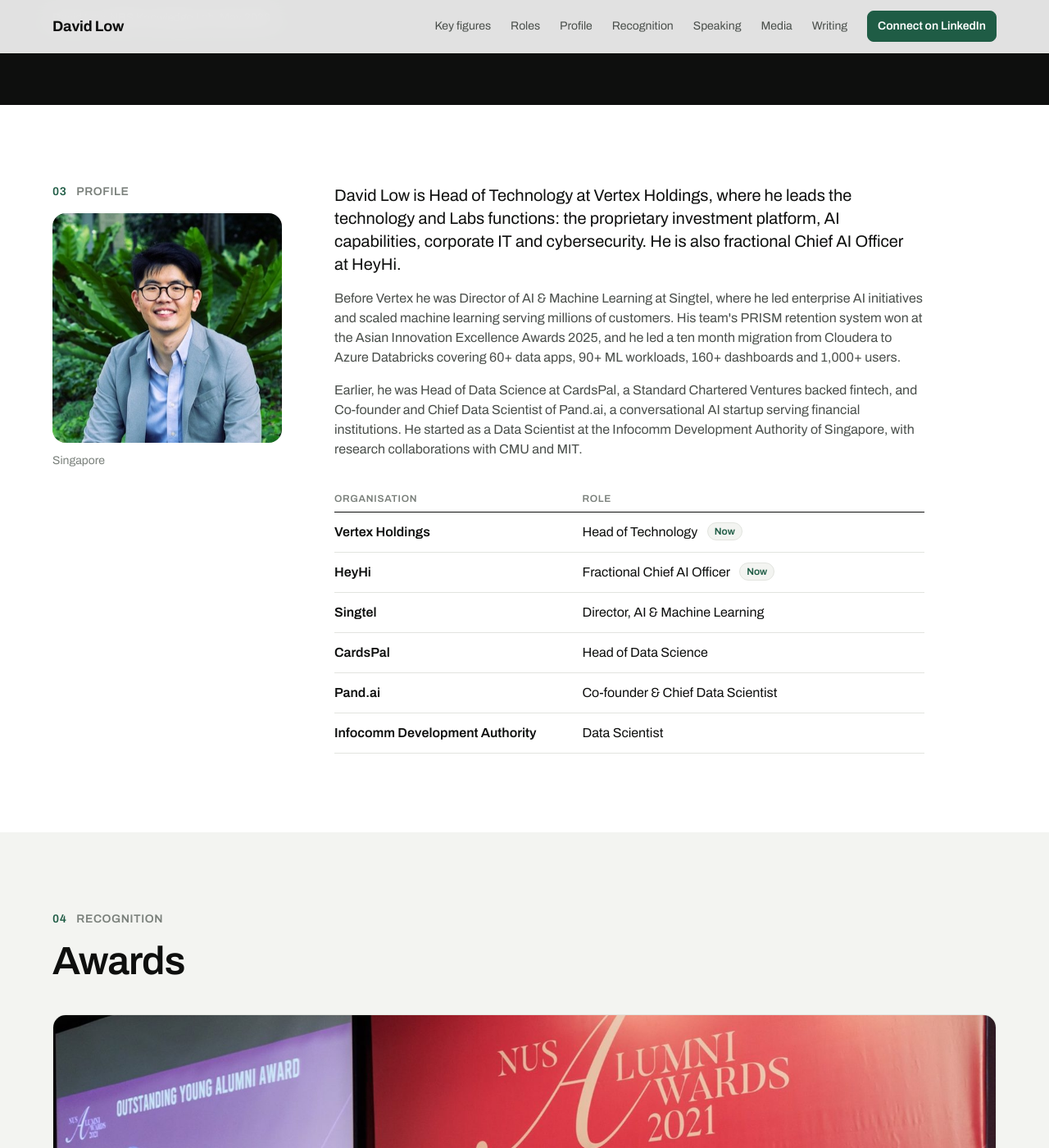
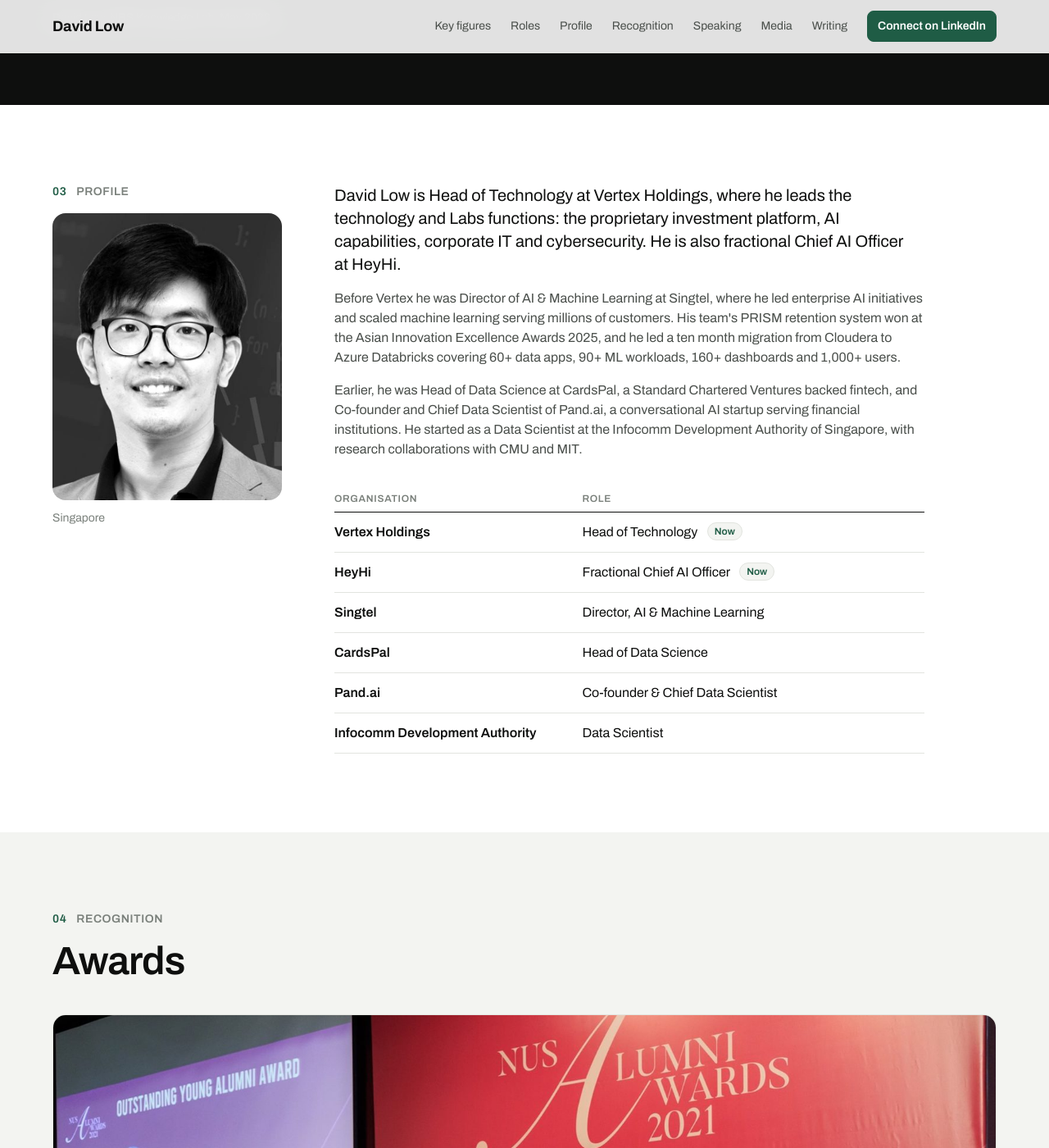
Before and after one commit to davidlowjw/davidlowjw.github.io, a Jekyll site: the page index.html, which Jekyll copies as it is, in a window 1280 px wide and 1400 px high, scrolled down 2216 px. Shown: the whole window at 82% size. Built offline with Jekyll 4.4.1, drawn with Linux system fonts in a browser that asks for light colours.

Commit message:
Profile: use B&W NBS portrait (distinct from hero headshot)

```diff
--- a/assets/css/v2.css
+++ b/assets/css/v2.css
@@ -105,7 +105,7 @@
 
 /* Profile */
 .profile{display:grid;grid-template-columns:280px 1fr;gap:64px}
-.profile__img{width:100%;max-width:280px;border-radius:16px;margin-top:8px}
+.profile__img{width:100%;max-width:280px;aspect-ratio:4/5;object-fit:cover;object-position:50% 15%;border-radius:16px;margin-top:8px}
 .profile__meta{color:var(--ink-3);font-size:14px;line-height:20px;margin:12px 0 0}
 .prose{max-width:720px}
 .prose p{margin:0 0 16px;color:var(--ink-2)}
--- a/index.html
+++ b/index.html
@@ -116,7 +116,7 @@
   <div class="wrap profile">
     <div>
       <p class="eyebrow"><span>03</span> Profile</p>
-      <img class="profile__img" src="/assets/images/profile_pic.jpg" width="401" height="401" alt="David Low" loading="lazy">
+      <img class="profile__img" src="/assets/img/v2/david-portrait.jpg" width="520" height="700" alt="David Low, from the NBS Knowledge Lab webinar, May 2026" loading="lazy">
       <p class="profile__meta">Singapore</p>
     </div>
     <div class="prose">
```
